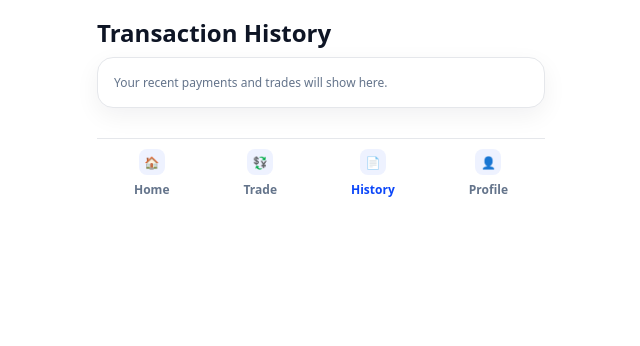
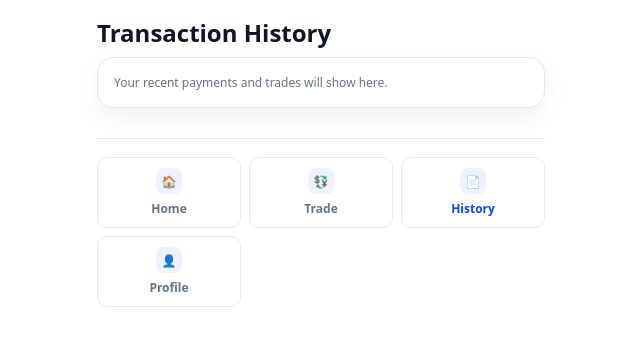
Before and after one commit to wimichub0-ai/Bnapx-User-interface-v.1, a Next.js app: page /history in a window 1280 px wide. Shown: the top 346 px of the page, without its empty margins (319-959 px from the left). Built offline with nearby package versions, Linux system fonts and the light colour scheme.

Commit message:
Update globals.css

```diff
--- a/app/globals.css
+++ b/app/globals.css
@@ -118,3 +118,52 @@
 }
 .tab{ color:#64748b; text-decoration:none; font-weight:600; }
 .tab.active{ color:var(--bnapx-blue); }
+.tabs {
+  display: grid;
+  grid-template-columns: repeat(3, 1fr);
+  gap: 8px;
+  margin: 8px 0 16px;
+}
+.tab {
+  padding: 10px 12px;
+  border: 1px solid #E7EAF3;
+  border-radius: 10px;
+  background: #fff;
+  font-weight: 600;
+}
+.tab--active {
+  background: #0C47F9;
+  color: #fff;
+  border-color: #0C47F9;
+}
+
+.wallet-display {
+  display: flex;
+  gap: 8px;
+}
+.wallet-display input {
+  flex: 1;
+  padding: 10px 12px;
+  border: 1px solid #E7EAF3;
+  border-radius: 10px;
+  font-size: 14px;
+}
+
+/* Modal */
+.modal-backdrop {
+  position: fixed; inset: 0;
+  background: rgba(0,0,0,0.45);
+  display: flex; align-items: center; justify-content: center;
+  padding: 24px; z-index: 50;
+}
+.modal {
+  position: relative;
+  width: 100%; max-width: 420px;
+  background: #fff; border-radius: 16px;
+  padding: 20px 16px;
+  box-shadow: 0 15px 40px rgba(0,0,0,0.18);
+}
+.modal-close {
+  position: absolute; top: 6px; right: 10px;
+  background: transparent; border: 0; font-size: 24px; line-height: 1; cursor: pointer;
+}
```
